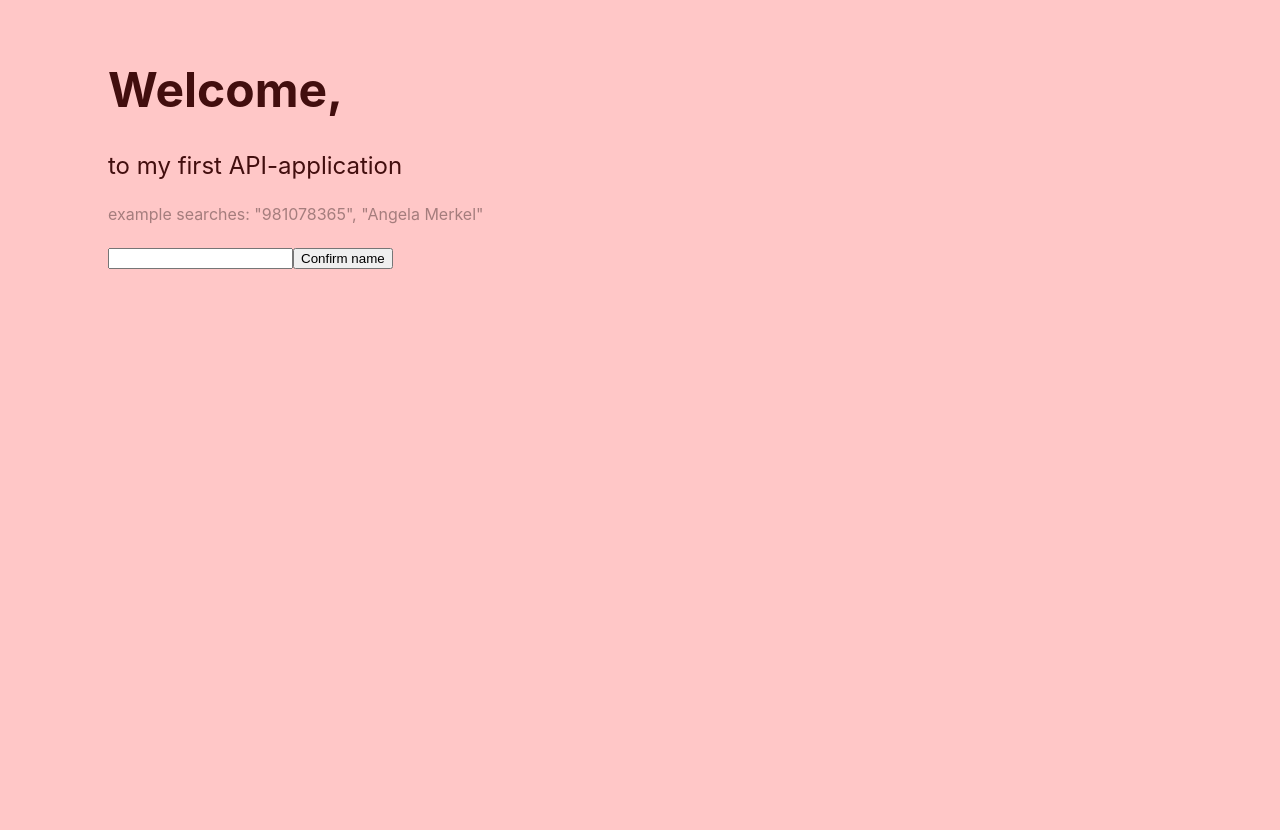
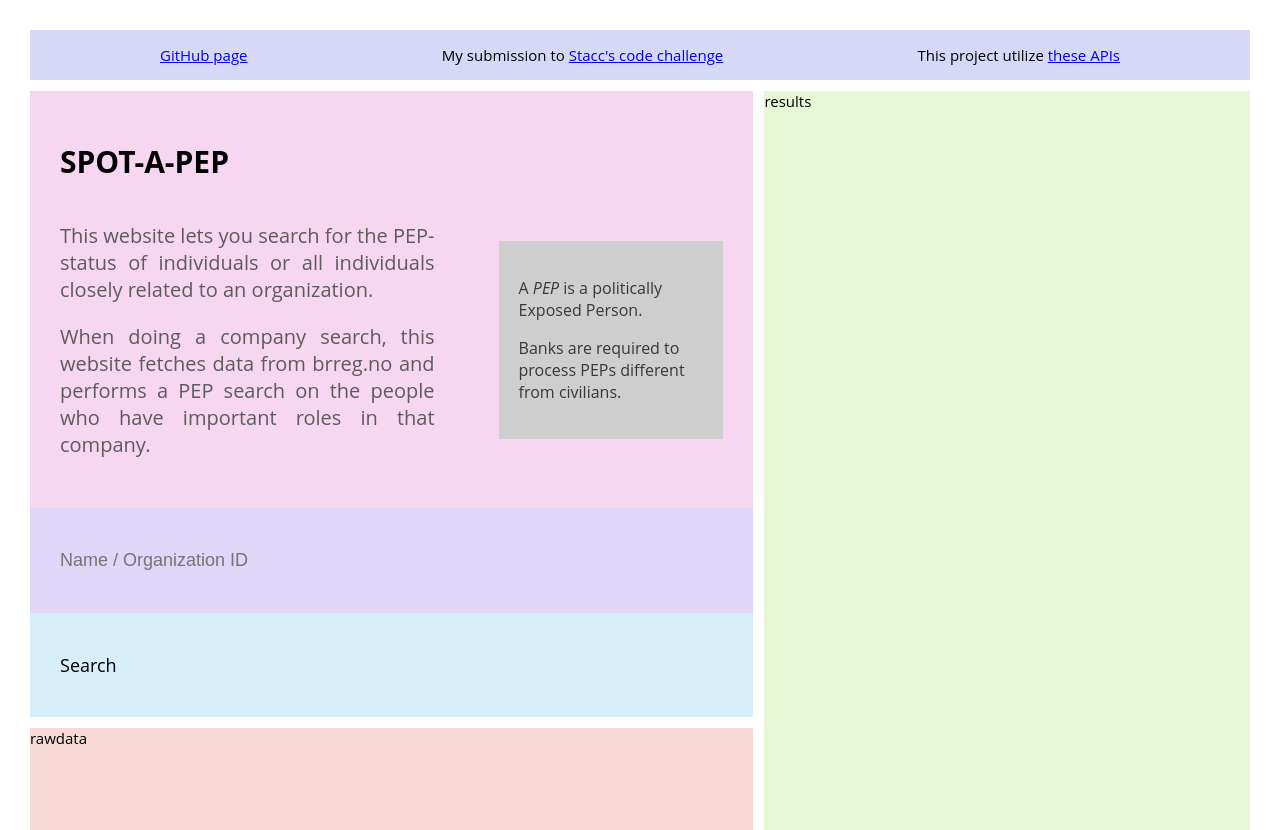
Before and after one commit to ntnon/FIND-A-PEP, a React (Create React App) app: page / in a window 1280 px wide. Before the commit the page ends 800 px from the top, so only its background shows below. Built offline with nearby package versions, Linux system fonts and the light colour scheme; no server answers.

Commit message:
The first real front end commit
Created a grid system for the font-end to work.

Structured the divs in APP to follow the grid layout. Very pleased with the aesthetic

```diff
--- a/src/App.js
+++ b/src/App.js
@@ -4,11 +4,10 @@
 
 function App() {
   const inputRef = useRef(null)
+
   const [input, setInput] = useState('')
   const [results, setResults] = useState('')
   const [isLoading, setIsLoading] = useState(false)
-  const [searchDecleration, setSearchDecleration] = useState("")
-  const [tasks, setTasks] = useState(null)
 
   useEffect(() => {
     const b = "https://code-challenge.stacc.dev/api/roller?orgNr=981078365"
@@ -19,38 +18,46 @@
       throw Error("Request took too long to process")
     }
 
-
   }, [input]
   )
 
+  return (
+    <body>
 
+      <div className="grid-container">
+        <div className="header">
+          <p><a rel="stylesheet" href="https://github.com/Anton-lr/kys-stacc">GitHub page</a></p>
+          <p>My submission to <a rel="stylesheet" href="https://github.com/stacc/stacc-code-challenge-public">Stacc's code challenge</a></p>
+          <p>This project utilize <a rel="stylesheet" href="https://code-challenge.stacc.dev/">these APIs</a></p>
 
-  return (
-    <div className="main">
-      <div className="interface">
-        <h1>
-          Welcome,
-        </h1>
-        <p>to my first API-application</p>
-        <p className="example">example searches: "981078365", "Angela Merkel"</p>
-        <input
-          ref={inputRef}
-          type="text"
-        />
-        <button
-          onClick={() => setInput(inputRef.current.value)}>
-          Confirm name
-        </button>
-      </div>
-      <div className="loading-button">
-        {isLoading ? (<p className='loadToken'>loading...</p>) : <p className='searchToken'>{searchDecleration}</p>}
-        <div className="rawResults">
-          {results}
+        </div>
+        <div className="interface">
+          <div className="information">
+            <h1>SPOT-A-PEP</h1>
+            <div className="text">
+              <p>This website lets you search for the PEP-status of individuals or all individuals closely related to an organization.</p>
+              <p> When doing a company search, this website fetches data from brreg.no and performs a PEP search on the people who have important roles in that company.</p>
+            </div>
+            <div className="pepbox">
+              <p>A <i>PEP</i> is a politically Exposed Person.</p>
+              <p>Banks are required to process PEPs different from civilians.</p>
+
+            </div>
+          </div>
+          <input placeholder="Name / Organization ID"></input>
+          <btn>Search</btn>
+        </div>
+        <div className="rawdata">
+          rawdata
+        </div>
+        <div className="results">
+          results
         </div>
       </div>
-    </div>
-
+    </body >
   )
 }
 
+//interface div text, p example, input, btn
+
 export default App;
--- a/src/index.css
+++ b/src/index.css
@@ -1,49 +1,128 @@
 body {
-  display: flex;
-  flex-direction: column;
-  align-items: left;
-  align-self: left;
-  flex-wrap: wrap;
-  position: absolute;
-  padding: 20px 100px;
+  margin: 0;
+  height: 100vh;
+  font-size: 15px;
+  font-family: "Open Sans", sans-serif;
 
-  background-color: rgb(255, 199, 199);
-  font-size: x-large;
-  font-family: -apple-system, BlinkMacSystemFont, 'Segoe UI', 'Roboto', 'Oxygen',
-    'Ubuntu', 'Cantarell', 'Fira Sans', 'Droid Sans', 'Helvetica Neue',
-    sans-serif;
-  -webkit-font-smoothing: antialiased;
-  -moz-osx-font-smoothing: grayscale;
 }
 
-code {
-  font-family: source-code-pro, Menlo, Monaco, Consolas, 'Courier New',
-    monospace;
-  color: green;
-  font-size: large;
-  font-weight: bold;
+.grid-container {
+  display: grid;
+  grid-template-columns: 1fr 1.2fr 1.5fr;
+  grid-template-rows: 0.1fr 4fr 4fr;
+  grid-template-areas:
+    "header   header   header"
+    "UI       UI       results"
+    "rawdata  rawdata  results";
+  grid-gap: 0.7rem;
+  height: 100vh;
+  margin: 2em;
+}
+
+
+.header {
+  padding-left: 130px;
+  padding-right: 130px;
+  display: flex;
+  justify-content: space-between;
+  grid-area: header;
+  background: #d6d8f7;
 }
 
 .interface {
-  color: rgb(66, 14, 14);
-  display: table;
-  white-space: pre-wrap;
-  /* css-3 */
-  white-space: -moz-pre-wrap;
-  /* Mozilla, since 1999 */
-  white-space: -pre-wrap;
-  /* Opera 4-6 */
-  white-space: -o-pre-wrap;
-  /* Opera 7 */
-  word-wrap: break-word;
-  /* Internet Explorer 5.5+ */
+  display: grid;
+  grid-area: UI;
+  background: #f7d6ef;
+  grid-template-rows: 4fr 1fr 1fr;
+  grid-template-areas:
+    "text"
+    "input"
+    "button";
 }
 
-.input {
-  padding: 10;
+.information {
+  display: grid;
+
+  padding: 30px;
+  column-gap: 4rem;
+  grid-template-columns: 1fr 0.6fr;
+  grid-template-rows: 0.2fr 1fr;
+  grid-template-areas:
+    "h1     h1"
+    "text   pepbox"
 }
 
-.example {
-  color: rgb(165, 125, 125);
-  font-size: medium;
+h1 {
+  grid-area: h1;
 }
+
+.pepbox {
+  font-size: 16px;
+  color: rgb(56, 56, 56);
+  padding: 20px;
+  margin: auto;
+  grid-area: pepbox;
+  background: rgb(206, 206, 206);
+}
+
+.text {
+  font-size: 20px;
+  justify-content: space-between;
+  text-align: justify;
+  grid-area: text;
+  color: rgb(92, 92, 92)
+}
+
+btn {
+  grid-area: button;
+  padding-left: 30px;
+  display: flex;
+  flex-direction: column;
+  justify-content: center;
+  border: none;
+  background: #d6eef7;
+  font-size: large;
+  transition: 1s;
+}
+
+btn:hover {
+  transition: 1s ease-in-out;
+  background: #a4dff5;
+  padding-left: 80px;
+
+}
+
+btn:hover svg {
+  stroke-dashoffset: -480;
+}
+
+input {
+  padding-left: 30px;
+  border: none;
+  font-size: large;
+  background: #e0d6f7;
+  transition: 1s;
+
+}
+
+textarea:focus,
+input:focus,
+textarea:hover,
+input:hover {
+  padding-left: 80px;
+  outline: none;
+  transition: 1s ease-in-out;
+  background: #c8b4f5;
+
+
+}
+
+.results {
+  grid-area: results;
+  background: #e6f7d6;
+}
+
+.rawdata {
+  grid-area: rawdata;
+  background: #f7dad6;
+}
```
